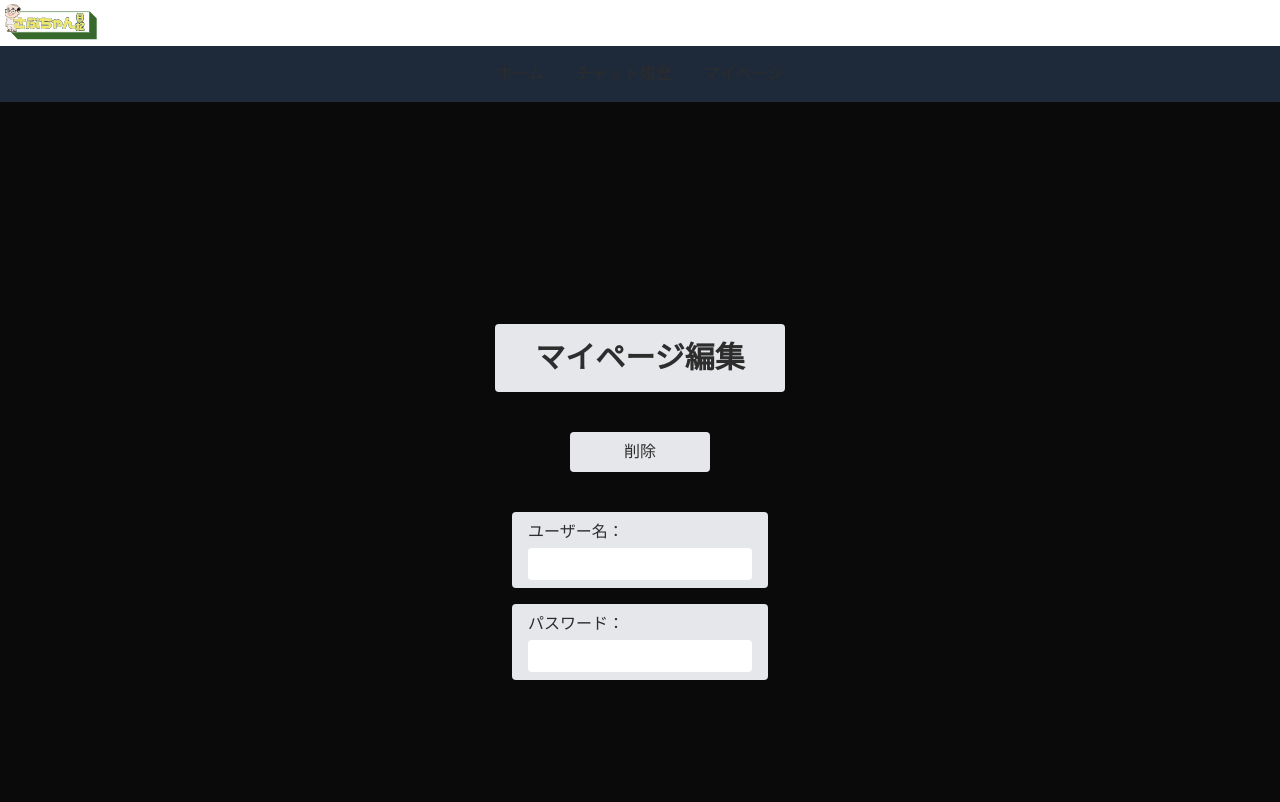
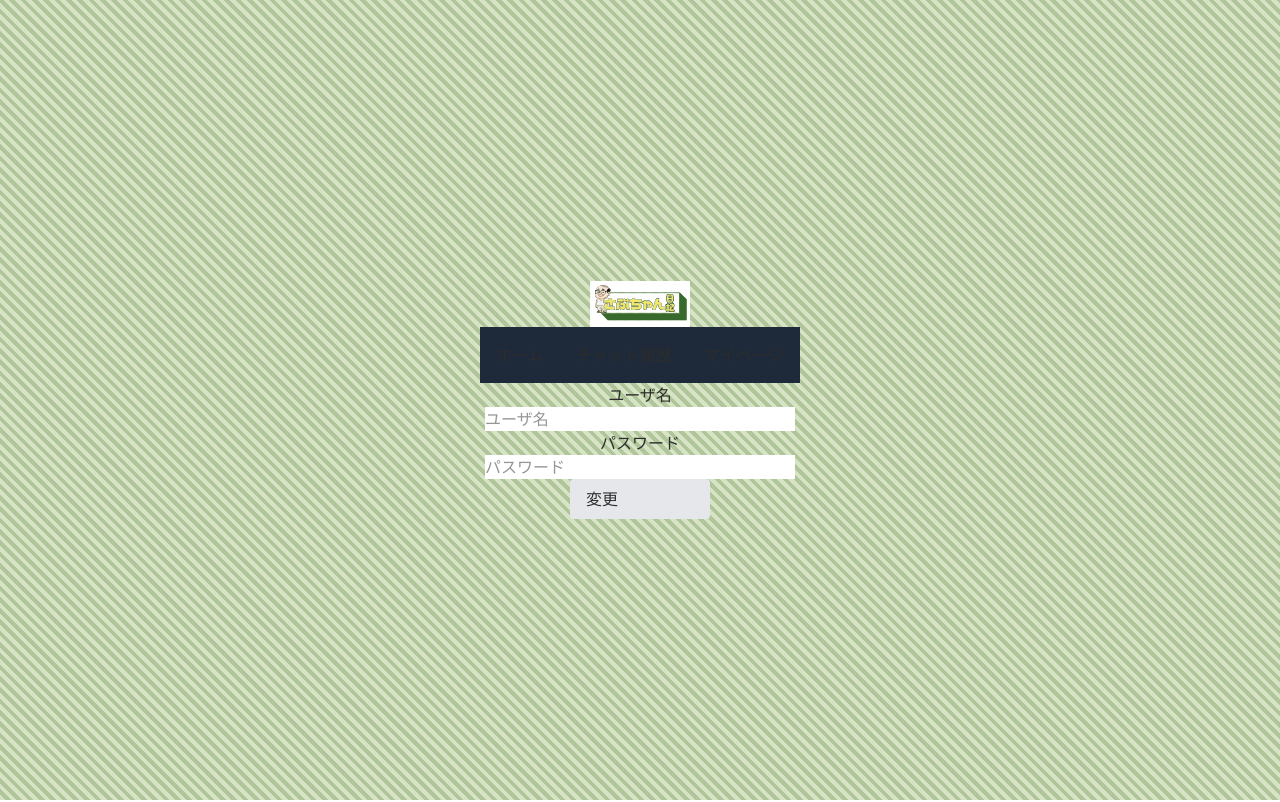
Before and after one commit to 2025SpringTeamA/frontend, a Next.js app: page /mypage in a window 1280 px wide. Shown: the top 802 px of the page. Built offline with nearby package versions, Linux system fonts and the light colour scheme.

Commit message:
CSS適用

```diff
--- a/src/app/mypage/page.tsx
+++ b/src/app/mypage/page.tsx
@@ -5,46 +5,25 @@
 import NavBar from "@/components/NavBar";
 
 import Link from "next/link";
+import { useEffect } from "react";
+import "@/styles/common.css";
 
 export default function Home() {
   const handleClick = () => {
     const confirmed = window.confirm("本当に削除してもよろしいですか？");
   };
+  useEffect(() => {
+    document.body.classList.add("washitsu");
+
+    return () => {
+      document.body.classList.remove("washitsu");
+    };
+  }, []);
   return (
     <>
       <Logo />
       <NavBar />
 
-      <div className="flex flex-col items-center justify-center min-h-screen bg-[#0a0a0a] text-white p-8 gap-10">
-        <h1 className="text-3xl font-bold bg-gray-200 text-black px-10 py-4 rounded">
-          マイページ編集
-        </h1>
-        <Button
-          onClick={handleClick}
-          className="bg-gray-200 text-black px-4 py-2 rounded hover:bg-gray-300 w-[140px]"
-        >
-          削除
-        </Button>
-        <form className="flex flex-col gap-4 w-64">
-          <label className="bg-gray-200 text-black px-4 py-2 rounded">
-            ユーザー名：
-            <Input
-              type="text"
-              className="w-full mt-1 p-1 rounded"
-              style={{ background: "white", color: "black" }}
-            />
-          </label>
-
-          <label className="bg-gray-200 text-black px-4 py-2 rounded">
-            パスワード：
-            <Input
-              type="password"
-              className="w-full mt-1 p-1 rounded"
-              style={{ background: "white", color: "black" }}
-            />
-          </label>
-        </form>
-      </div>
       <div className="flex flex-col items-center">
         {/* <form> */}
         <label>ユーザ名</label>
```
Also changed, not shown: src/app/home/page.tsx (+9 -2 lines).
